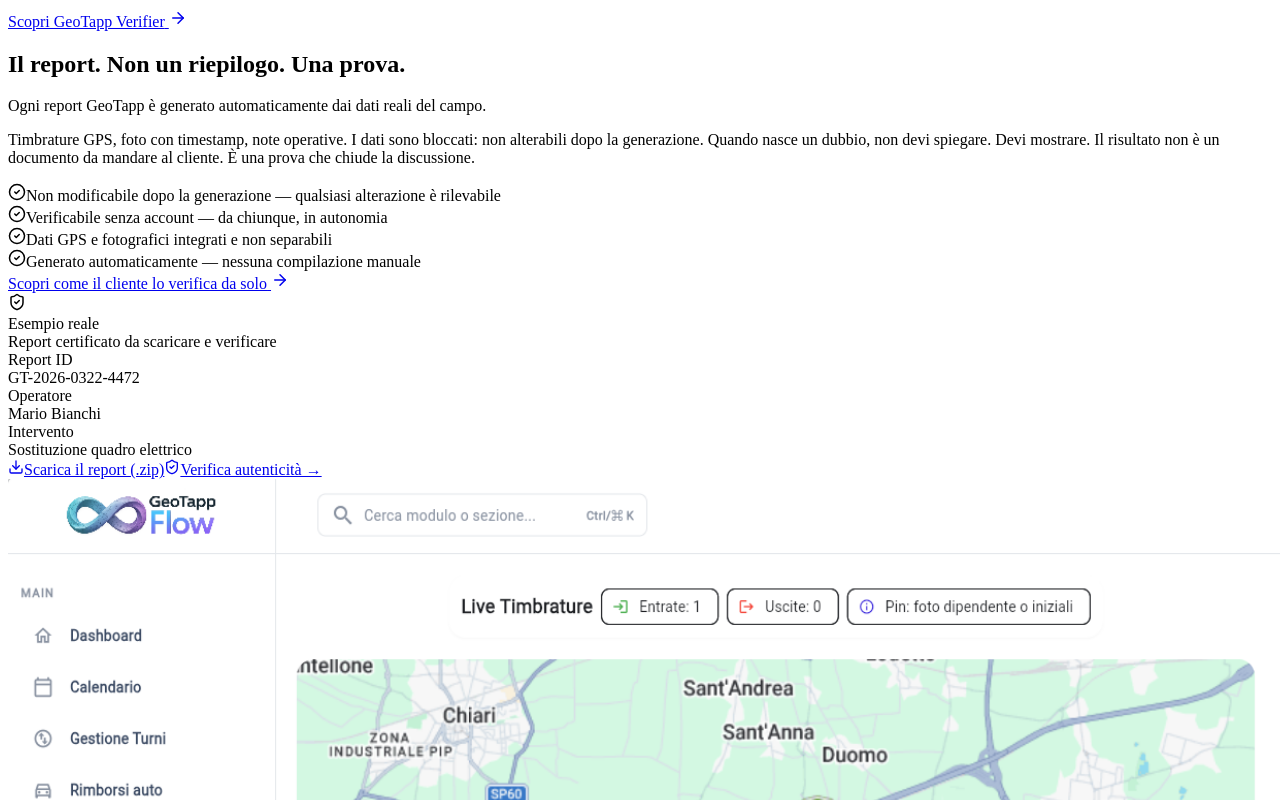
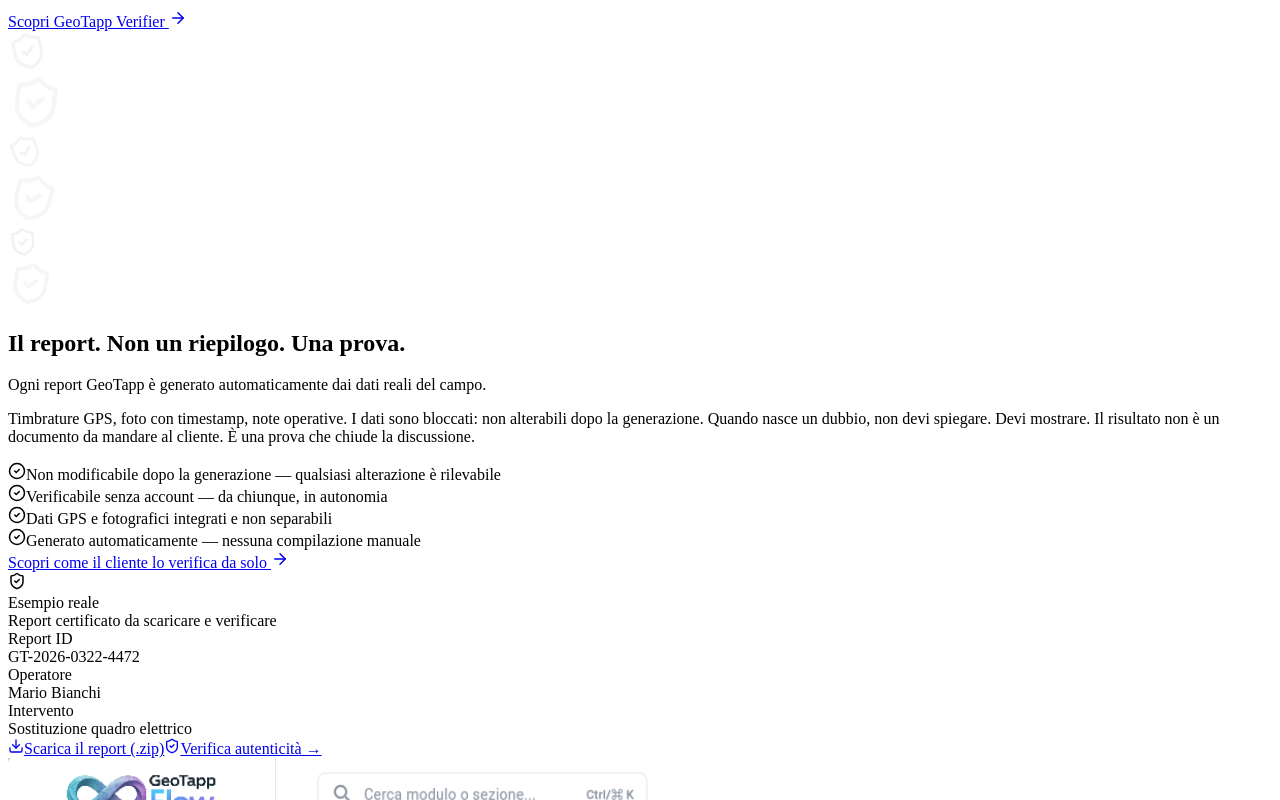
Before and after one commit to clinicalbear/official-geotapp-website, a Next.js app: page / in a window 1280 px wide. Shown: the part 2560-3360 px from the top of the page. Built offline with nearby package versions, Linux system fonts and the light colour scheme.

Commit message:
feat(home): Report section — floating shield bg, staggered features, light DemoReportBanner

```diff
--- a/src/app/HomeClient.tsx
+++ b/src/app/HomeClient.tsx
@@ -496,9 +496,39 @@
       </section>
 
       {/* REPORT SECTION */}
-      <section className="py-24 border-t border-slate-100 bg-slate-50">
-        <div className="container mx-auto px-6 max-w-5xl">
-          <div className="text-center max-w-3xl mx-auto mb-14">
+      <section className="py-24 border-t border-slate-100 bg-slate-50 relative overflow-hidden">
+        {/* Background: floating shield icons */}
+        <div aria-hidden="true" className="absolute inset-0 pointer-events-none">
+          {[
+            { x: '8%', y: '15%', s: 40, r: -12, o: 0.04 },
+            { x: '85%', y: '10%', s: 55, r: 8, o: 0.03 },
+            { x: '92%', y: '65%', s: 35, r: -20, o: 0.04 },
+            { x: '5%', y: '75%', s: 50, r: 15, o: 0.03 },
+            { x: '75%', y: '85%', s: 30, r: -5, o: 0.05 },
+            { x: '20%', y: '90%', s: 45, r: 10, o: 0.03 },
+          ].map((p, i) => (
+            <motion.div
+              key={i}
+              className="absolute"
+              style={{ left: p.x, top: p.y }}
+              initial={{ opacity: 0, scale: 0.5 }}
+              whileInView={{ opacity: p.o, scale: 1 }}
+              viewport={{ once: true }}
+              transition={{ delay: 0.3 + i * 0.15, duration: 0.6 }}
+            >
+              <ShieldCheck size={p.s} className="text-emerald-500" style={{ transform: `rotate(${p.r}deg)` }} />
+            </motion.div>
+          ))}
+        </div>
+
+        <div className="container mx-auto px-6 max-w-5xl relative z-10">
+          <motion.div
+            className="text-center max-w-3xl mx-auto mb-14"
+            initial={{ opacity: 0, y: 20 }}
+            whileInView={{ opacity: 1, y: 0 }}
+            viewport={{ once: true }}
+            transition={{ duration: 0.5 }}
+          >
             <h2 className="text-3xl md:text-4xl font-bold text-slate-900 mb-4">
               {dict.landing.report_section_title}
             </h2>
@@ -508,7 +538,7 @@
             <p className="text-slate-600 leading-relaxed">
               {dict.landing.report_section_body}
             </p>
-          </div>
+          </motion.div>
           <div className="grid md:grid-cols-2 gap-5 mb-12 max-w-2xl mx-auto">
             {[
               dict.landing.report_feature_1,
@@ -516,23 +546,42 @@
               dict.landing.report_feature_3,
               dict.landing.report_feature_4,
             ].map((feat, i) => (
-              <div key={i} className="flex items-start gap-3 bg-white rounded-xl p-5 border border-slate-200 shadow-sm">
+              <motion.div
+                key={i}
+                className="flex items-start gap-3 bg-white rounded-xl p-5 border border-slate-200 shadow-sm hover:shadow-md hover:border-emerald-200 transition-all"
+                initial={{ opacity: 0, y: 16 }}
+                whileInView={{ opacity: 1, y: 0 }}
+                viewport={{ once: true }}
+                transition={{ delay: i * 0.1, duration: 0.4 }}
+              >
                 <CheckCircle2 className="text-emerald-500 shrink-0 mt-0.5" size={18} />
                 <span className="text-slate-700 text-sm">{feat}</span>
-              </div>
+              </motion.div>
             ))}
           </div>
-          <div className="text-center mb-10">
+          <motion.div
+            className="text-center mb-10"
+            initial={{ opacity: 0, y: 10 }}
+            whileInView={{ opacity: 1, y: 0 }}
+            viewport={{ once: true }}
+            transition={{ delay: 0.5, duration: 0.4 }}
+          >
             <Link
               href={getLink('/products/geotapp-verifier')}
-              className="inline-flex items-center gap-2 px-8 py-4 bg-emerald-600 text-white font-bold rounded-xl text-lg hover:bg-emerald-700 transition-all shadow-lg"
+              className="inline-flex items-center gap-2 px-8 py-4 bg-emerald-600 text-white font-bold rounded-xl text-lg hover:bg-emerald-700 transition-all shadow-lg hover:shadow-emerald-200"
             >
               {dict.landing.report_cta} <ArrowRight size={18} />
             </Link>
-          </div>
-          <div className="max-w-2xl mx-auto">
+          </motion.div>
+          <motion.div
+            className="max-w-2xl mx-auto"
+            initial={{ opacity: 0, y: 20 }}
+            whileInView={{ opacity: 1, y: 0 }}
+            viewport={{ once: true }}
+            transition={{ delay: 0.6, duration: 0.5 }}
+          >
             <DemoReportBanner />
-          </div>
+          </motion.div>
         </div>
       </section>
 
--- a/src/components/DemoReportBanner.tsx
+++ b/src/components/DemoReportBanner.tsx
@@ -16,44 +16,49 @@
   const d = getDictionary(locale).home_sections.demo_banner;
 
   return (
-    <div className="bg-slate-900 rounded-2xl overflow-hidden shadow-xl">
-      <div className="px-6 py-5 border-b border-white/10 flex items-center gap-3">
-        <div className="w-8 h-8 bg-cyan-500 rounded-lg flex items-center justify-center shrink-0">
+    <div className="rounded-2xl border border-emerald-200 bg-white overflow-hidden shadow-sm">
+      {/* Header */}
+      <div className="px-6 py-4 border-b border-emerald-100 flex items-center gap-3 bg-emerald-50/50">
+        <div className="w-8 h-8 bg-emerald-500 rounded-lg flex items-center justify-center shrink-0">
           <ShieldCheck size={18} className="text-white" />
         </div>
         <div>
-          <div className="text-xs font-bold text-cyan-400 uppercase tracking-widest">
+          <div className="text-[10px] font-bold text-emerald-600 uppercase tracking-widest">
             {d.badge}
           </div>
-          <div className="text-white font-bold text-sm">
+          <div className="text-slate-800 font-bold text-sm">
             {d.title}
           </div>
         </div>
       </div>
-      <div className="px-6 py-5 grid sm:grid-cols-3 gap-3 border-b border-white/10">
+
+      {/* Data fields */}
+      <div className="px-6 py-5 grid sm:grid-cols-3 gap-4 border-b border-emerald-100">
         {[
           ['Report ID', DEMO_REPORT_ID],
           [d.field_operator, 'Mario Bianchi'],
           [d.field_intervention, (d as any).field_intervention_value ?? 'Electrical panel replacement'],
         ].map(([label, value]) => (
           <div key={label}>
-            <div className="text-xs text-slate-400 uppercase tracking-wide mb-0.5">{label}</div>
-            <div className="text-white text-sm font-semibold">{value}</div>
+            <div className="text-[10px] text-slate-400 uppercase tracking-widest mb-1">{label}</div>
+            <div className="text-slate-800 text-sm font-semibold">{value}</div>
           </div>
         ))}
       </div>
-      <div className="px-6 py-4 flex flex-col sm:flex-row gap-3">
+
+      {/* Actions */}
+      <div className="px-6 py-4 flex flex-col sm:flex-row gap-3 bg-slate-50/50">
         <a
           href={DEMO_ZIP_URL}
           download
-          className="flex items-center justify-center gap-2 px-5 py-2.5 bg-cyan-500 text-white font-semibold rounded-xl text-sm hover:bg-cyan-400 transition"
+          className="flex items-center justify-center gap-2 px-5 py-2.5 bg-emerald-500 text-white font-semibold rounded-xl text-sm hover:bg-emerald-600 transition-all hover:shadow-md"
         >
           <Download size={16} />
           {d.btn_download}
         </a>
         <Link
           href={`/${locale}/products/geotapp-verifier`}
-          className="flex items-center justify-center gap-2 px-5 py-2.5 bg-white/10 text-white font-semibold rounded-xl text-sm border border-white/20 hover:bg-white/20 transition"
+          className="flex items-center justify-center gap-2 px-5 py-2.5 text-emerald-600 font-semibold rounded-xl text-sm border border-emerald-200 hover:bg-emerald-50 transition-all"
         >
           <ShieldCheck size={16} />
           {d.btn_verify}
```
